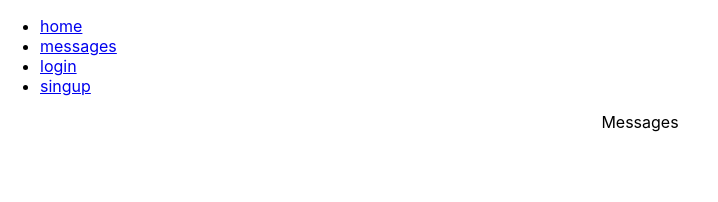
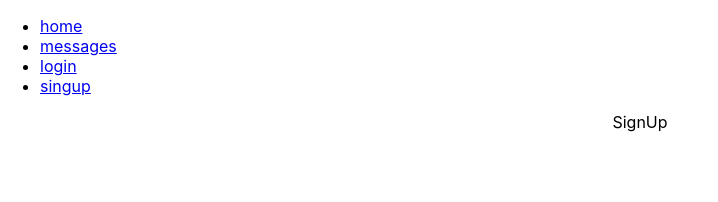
Before and after one commit to kaibadash/rails_firebase_auth_example, a React (Create React App) app in the folder frontend/: page /singup in a window 1280 px wide. Shown: the top 202 px of the page, without its empty margins (0-718 px from the left). Built offline with nearby package versions, Linux system fonts and the light colour scheme.

Commit message:
Navigate to login

```diff
--- a/frontend/src/App.tsx
+++ b/frontend/src/App.tsx
@@ -1,16 +1,31 @@
-import React from 'react';
-import './App.css';
+import React from "react";
+import "./App.css";
 import initFirebase from "./services/Firebase";
+import { withRouter } from 'react-router';
+import { useHistory, RouteComponentProps } from "react-router-dom";
 
-function App() {
+interface AppProps extends RouteComponentProps<{}> {
+}
+
+class App extends React.Component<AppProps> {
+  constructor(props: AppProps) {
+    super(props);
     initFirebase();
+  }
+
+  handleLogin = () => {
+    let props = this.props as AppProps;
+    props.history.push('/login')
+  }
+
+  render() {
     return (
       <div className="App">
         Home
-      <div id="firebaseui-auth-container"></div>
-      <div id="loader">Loading...</div>
+        <button onClick={() => this.handleLogin()}>Login / Sign up</button>
       </div>
     );
   }
+}
 
-export default App;
+export default withRouter(App);
--- a/frontend/src/pages/SignUp.tsx
+++ b/frontend/src/pages/SignUp.tsx
@@ -3,7 +3,7 @@ import React from 'react';
 function SignUp() {
   return (
     <div className="App">
-      Messages
+      SignUp
     </div>
   );
 }
```
Lines whose indentation alone changed are shown as unchanged.
